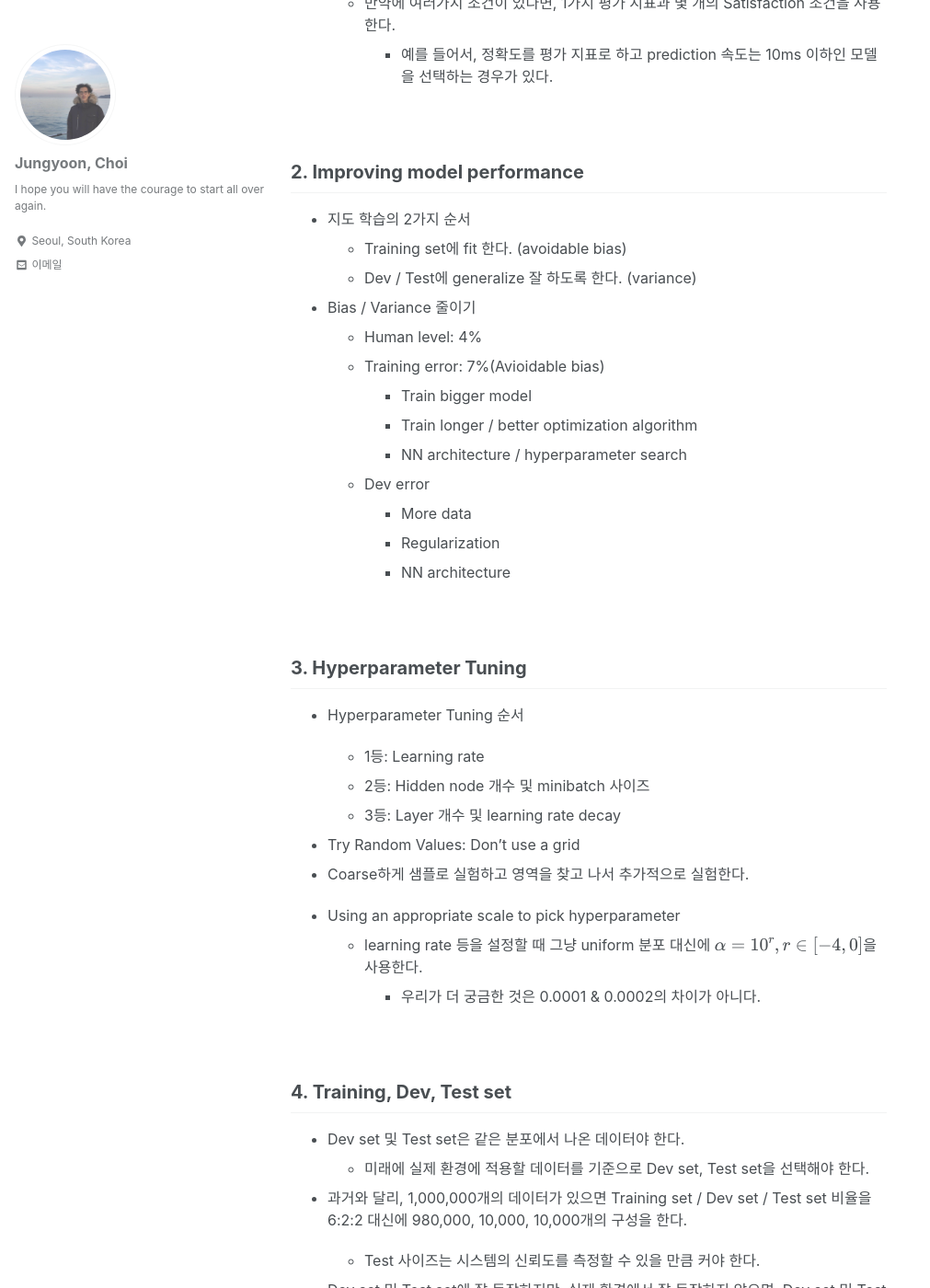
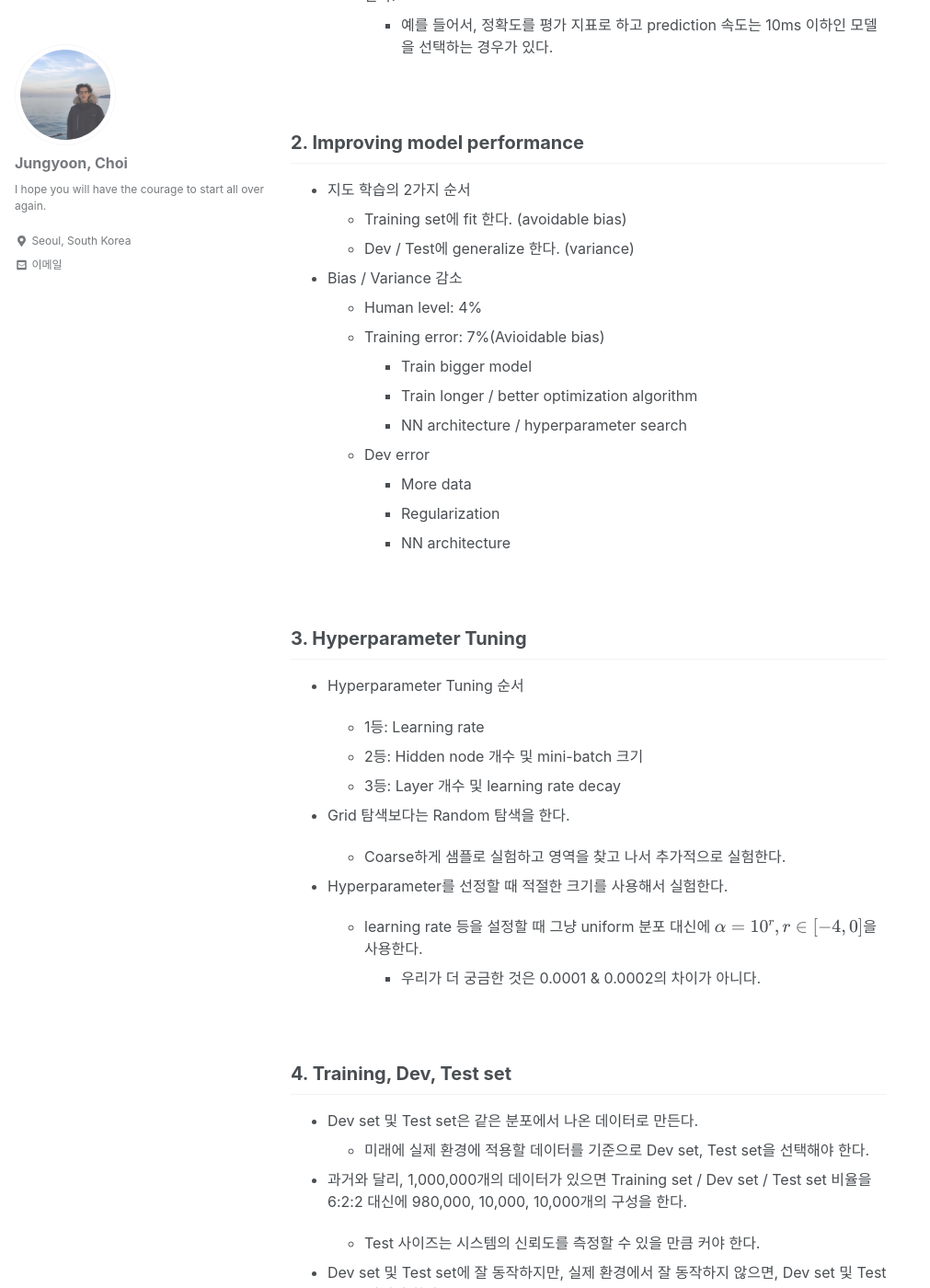
Before and after one commit to lifesailor/lifesailor.github.io, a Jekyll site: the page built from _posts/2019-01-19-deeplearning-5.md, in a window 1280 px wide and 1400 px high, scrolled down 652 px. Shown: the whole window at 92% size, without its empty margins (0-1011 px from the left). Built offline with Jekyll 4.4.1, drawn with Linux system fonts in a browser that asks for light colours; nearby versions of some CDN libraries; formulas are drawn with MathJax 3; comment, search, counter and statistics services are not loaded; some of the changed text lies outside the part shown.

Commit message:
deeplearning

```diff
--- a/_posts/2019-01-19-deeplearning-5.md
+++ b/_posts/2019-01-19-deeplearning-5.md
@@ -14,7 +14,7 @@
 
 ## 1. Orthogonalization
 
-- 머신러닝에서 실험할 때 Orthogonal Control을 해야 한다.
+- 머신러닝을 실험할 때는 Orthogonal Control을 해야 한다.
   - 아니면, 나중에 무엇 때문에 성능이 좋아지거나 나빠졌는지 이해하지 못한다.
 
 
@@ -38,11 +37,11 @@
 
 - 지도 학습의 2가지 순서
   - Training set에 fit 한다. (avoidable bias)
-  - Dev / Test에 generalize 잘 하도록 한다. (variance)
+  - Dev / Test에 generalize 한다. (variance)
 
 
 
-- Bias / Variance 줄이기
+- Bias / Variance 감소
   - Human level: 4%
   - Training error: 7%(Avioidable bias)
     - Train bigger model
@@ -60,17 +59,18 @@
 - Hyperparameter Tuning 순서
 
   - 1등: Learning rate
-  - 2등: Hidden node 개수 및 minibatch 사이즈
+  - 2등: Hidden node 개수 및 mini-batch 크기
   - 3등: Layer 개수 및 learning rate decay
 
 
 
--  Try Random Values: Don't use a grid
+- Grid 탐색보다는 Random 탐색을 한다.
+
   - Coarse하게 샘플로 실험하고 영역을 찾고 나서 추가적으로 실험한다.
 
 
 
-- Using an appropriate scale to pick hyperparameter
+- Hyperparameter를 선정할 때 적절한 크기를 사용해서 실험한다.
   - learning rate 등을 설정할 때 그냥 uniform 분포 대신에 $\alpha = 10^{r}, r \in [-4, 0]$을 사용한다.
     - 우리가 더 궁금한 것은 0.0001 & 0.0002의 차이가 아니다.
 
@@ -78,7 +78,7 @@
 
 ## 4. Training, Dev, Test set
 
-- Dev set 및 Test set은 같은 분포에서 나온 데이터야 한다.
+- Dev set 및 Test set은 같은 분포에서 나온 데이터로 만든다.
   - 미래에 실제 환경에 적용할 데이터를 기준으로 Dev set, Test set을 선택해야 한다.
 
 
@@ -115,7 +115,7 @@
 ## 5. Transfer Learning & Multitask Learning
 
 - Transfer Learning
-  - A, B에서 동일한 X
+  - A, B에서 X(입력)이 동일하다.
   - A가 B보다 데이터가 많다.
   - A에서 배운 low level feature가 B를 배우는 데 도움이 된다.
 
@@ -132,10 +132,10 @@
 
 - 핵심 질문: end-to-end deep learning을 하기 위한 충분한 데이터가 있는가?
   - 장점
-    - Less hand-designing of components needed
+    - Feature를 직접 만들지 않아도 된다.
   - 단점
-    - may need large amount of data
-    - excludes potentially useful hand-designed componetnts
+    - 데이터 양을 많이 필요로 한다.
+    - 수작업 만들 수 있는 유용한 컴포넌트를 사용하지 못한다.
 
 
 
@@ -149,8 +149,5 @@
 
 - 훈련, 검증, 테스트 세트로 나누고 평가 지표를 선정한다.
 - 첫 시스템을 빠르게 개발한다.
+  - Build Fast then iterate
 - bias / variance 분석과 error 분석을 통해서 다음 단계를 정한다.
-
-
-
-**Build Fast then iterate**
```
Also changed, not shown: other parts of _posts/2019-01-19-deeplearning-5.md (+0 -1 lines).
